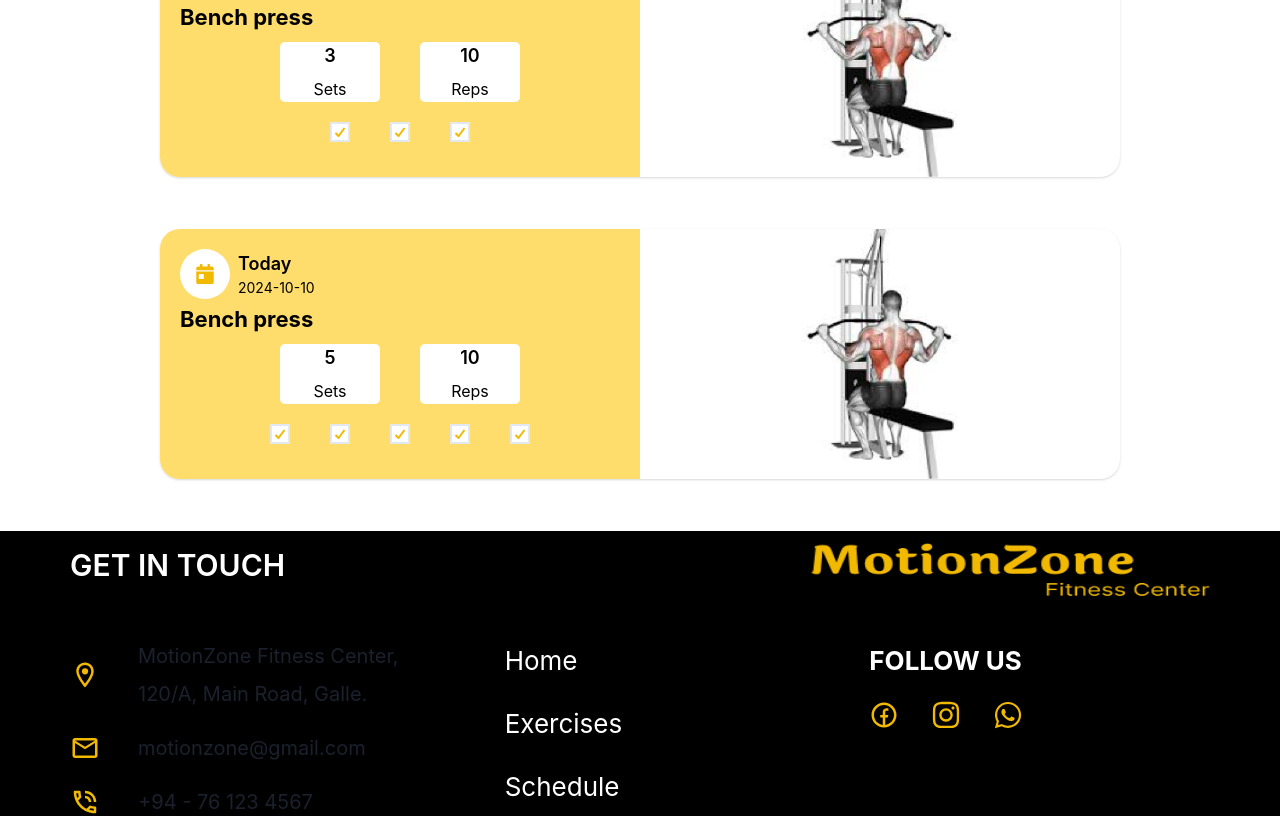
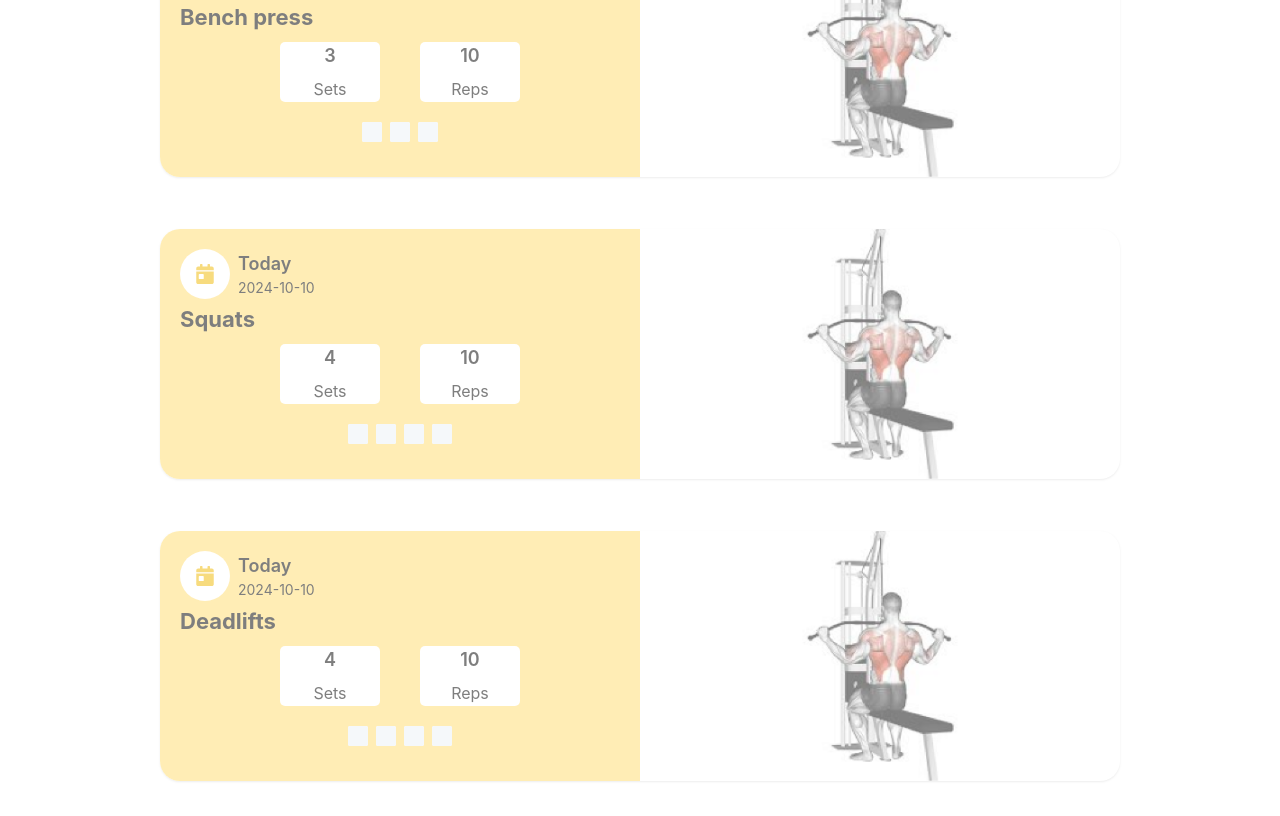
Before and after one commit to GymManagmentSystem/gym_client_web_app, a React (Vite) app: page /home in a window 1280 px wide. Shown: the part 1720-2536 px from the top of the page. Built offline with nearby package versions, Linux system fonts and the light colour scheme.

Commit message:
create disable schedule card

```diff
--- a/src/components/Home/MySchedule.tsx
+++ b/src/components/Home/MySchedule.tsx
@@ -1,39 +1,57 @@
-import { Box,Text } from "@chakra-ui/react"
-import HorizontalBar from "../HorizontalBar"
+import { Box, Text } from "@chakra-ui/react";
+import HorizontalBar from "../HorizontalBar";
 import ScheduleCard from "./ScheduleCard";
-import ExerciseImage from "../../assets/ex1.png"
+import ExerciseImage from "../../assets/ex1.png";
+import { useState } from "react";
 
 const MySchedule = () => {
-
-  const scheduleData =[
+  const scheduleData = [
     {
-      date:"2024-10-10",
-      name:"Lat pull-down",
-      sets:4,
-      reps:10,
-      image:ExerciseImage
+      date: "2024-10-10",
+      name: "Lat pull-down",
+      sets: 4,
+      reps: 10,
+      image: ExerciseImage,
     },
     {
-      date:"2024-10-10",
-      name:"Bench press",
-      sets:3,
-      reps:10,
-      image:ExerciseImage
+      date: "2024-10-10",
+      name: "Bench press",
+      sets: 3,
+      reps: 10,
+      image: ExerciseImage,
     },
     {
-      date:"2024-10-10",
-      name:"Bench press",
-      sets:5,
-      reps:10,
-      image:ExerciseImage
+      date: "2024-10-10",
+      name: "Squats",
+      sets: 4,
+      reps: 10,
+      image: ExerciseImage,
     },
-]
+    {
+      date: "2024-10-10",
+      name: "Deadlifts",
+      sets: 4,
+      reps: 10,
+      image: ExerciseImage,
+    },
+  ];
+
+  const [completedSets, setCompletedSets] = useState(
+    Array(scheduleData.length).fill(0)
+  );
+
+  const handleCheckboxChange = (index: number, isAllChecked: boolean) => {
+    // Update the completed sets count
+    const updatedSets = [...completedSets];
+    updatedSets[index] = isAllChecked ? scheduleData[index].sets : 0; // Reset count if not all are checked
+    setCompletedSets(updatedSets);
+  };
 
   return (
     <Box bg={"#fff"}>
-        <HorizontalBar/>
+      <HorizontalBar />
       <Text sx={titleText}>My Schedule</Text>
-          {scheduleData.map(({name,date,sets,reps,image},index)=>(
+      {scheduleData.map(({ name, date, sets, reps, image }, index) => (
         <ScheduleCard
           key={index}
           name={name}
@@ -41,13 +59,16 @@ const MySchedule = () => {
           sets={sets}
           reps={reps}
           image={image}
+          index={index}
+          onCheckboxChange={handleCheckboxChange}
+          isNextEnabled={
+            index === 0 || completedSets[index - 1] === scheduleData[index - 1].sets
+          }
         />
       ))}
-
-
     </Box>
-  )
-}
+  );
+};
 
 const titleText = {
   fontSize: { base: "18px", md: "22px", lg: "30px", xl: "30px" },
@@ -55,7 +76,7 @@ const titleText = {
   color: "#000",
   textAlign: "center",
   mt: 5,
-    mb:5
+  mb: 5,
 };
 
-export default MySchedule
+export default MySchedule;
--- a/src/components/Home/ScheduleCard.tsx
+++ b/src/components/Home/ScheduleCard.tsx
@@ -10,17 +10,31 @@ import {
   useBreakpointValue,
 } from "@chakra-ui/react";
 import { Checkbox } from "@chakra-ui/react";
+import { useState } from "react";
 import { FaCalendarDay } from "react-icons/fa";
 
 interface Props {
+  index: number;
   date: string;
   name: string;
   sets: number;
   reps: number;
   image: string;
+  onCheckboxChange: (index: number, isChecked: boolean) => void;
+  isNextEnabled: boolean;
 }
 
-const ScheduleCard = ({ date, name, sets, reps, image }: Props) => {
+const ScheduleCard = ({
+  index,
+  date,
+  name,
+  sets,
+  reps,
+  image,
+  onCheckboxChange,
+  isNextEnabled,
+}: Props) => {
+
   const iconSize = useBreakpointValue({
     base: "12px",
     md: "15px",
@@ -28,17 +42,36 @@ const ScheduleCard = ({ date, name, sets, reps, image }: Props) => {
     xl: "20px",
   });
 
-  const generateCheckboxes = (sets: number) => {
-    return Array.from({ length: sets }).map((_, index) => (
+  const [checkCount, setCheckCount] = useState(0);
+
+  //get checkbox count
+  const handleCheckboxChange = (isChecked: boolean) => {
+    const newCount = isChecked ? checkCount + 1 : checkCount - 1;
+    setCheckCount(newCount);
+    onCheckboxChange(index, newCount === sets);
+  };
+
+  // generate checkboxes using Array.from () function
+  const generateCheckboxes = (sets: number, isDisabled: boolean) => {
+    return Array.from({ length: sets }).map((_, checkboxIndex) => (
       <Checkbox
-      key={index}
-      defaultChecked
-      {...checkboxStyles} />
+        key={checkboxIndex}
+        isChecked={checkCount > checkboxIndex}
+        onChange={(e) => handleCheckboxChange(e.target.checked)}
+        isDisabled={isDisabled}
+        {...checkboxStyles}
+      />
     ));
   };
 
+  const isDisabled = index !== 0 && !isNextEnabled;
   return (
-    <Box sx={mainBoxStyles}>
+    <Box
+      sx={{
+        ...mainBoxStyles,
+        ...(isDisabled && { pointerEvents: "none", opacity: "0.5" }),
+      }}
+    >
       <Card
         direction={{ base: "row" }}
         overflow="hidden"
@@ -76,7 +109,9 @@ const ScheduleCard = ({ date, name, sets, reps, image }: Props) => {
                 </VStack>
               </Box>
             </HStack>
-            <HStack {...checkboxHstack}>{generateCheckboxes(sets)}</HStack>
+            <HStack sx={checkboxHstack}>
+              {generateCheckboxes(sets, isDisabled)}
+            </HStack>
           </CardBody>
         </Stack>
         <Stack flex={1}>
```
Lines whose indentation alone changed are shown as unchanged.
